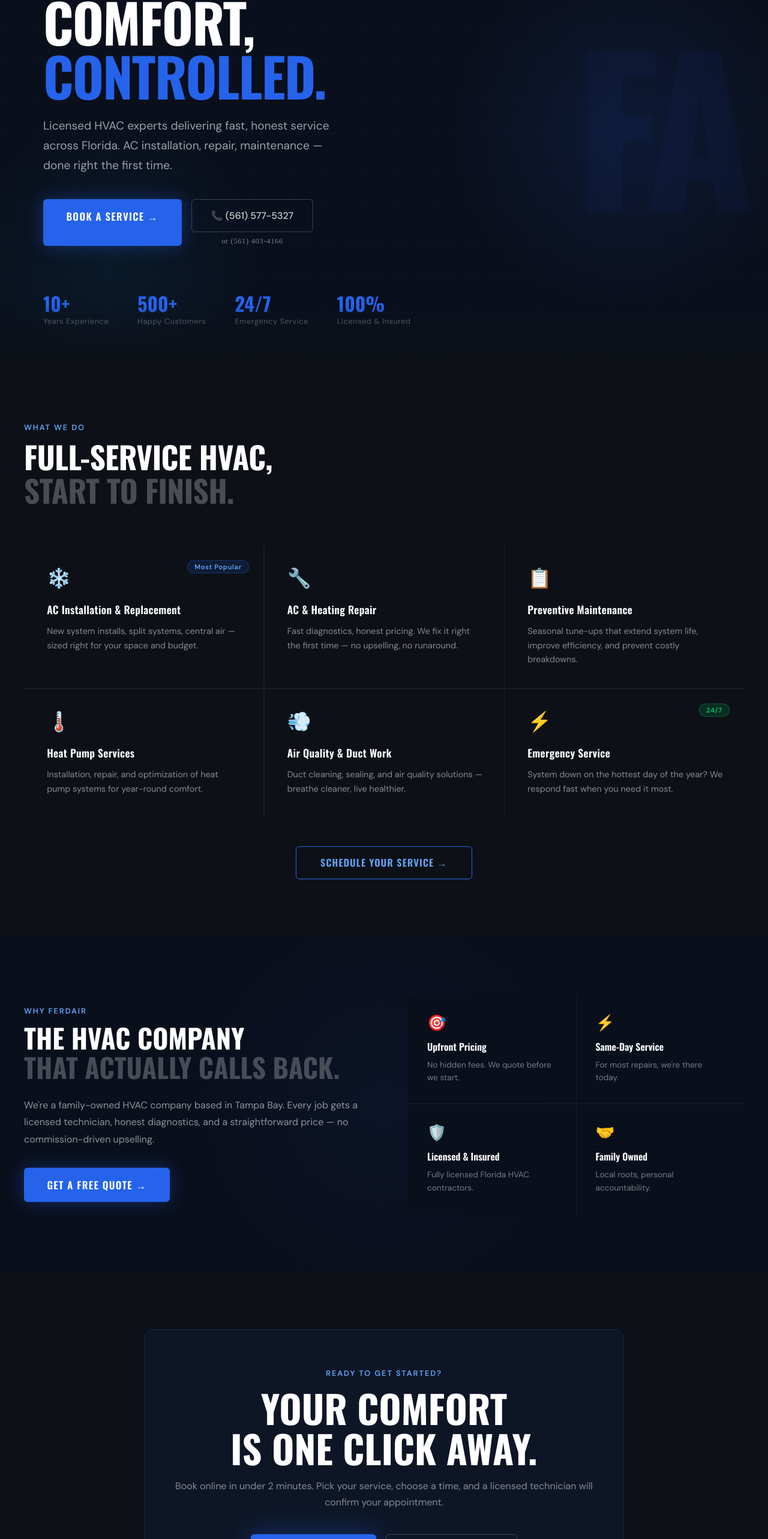
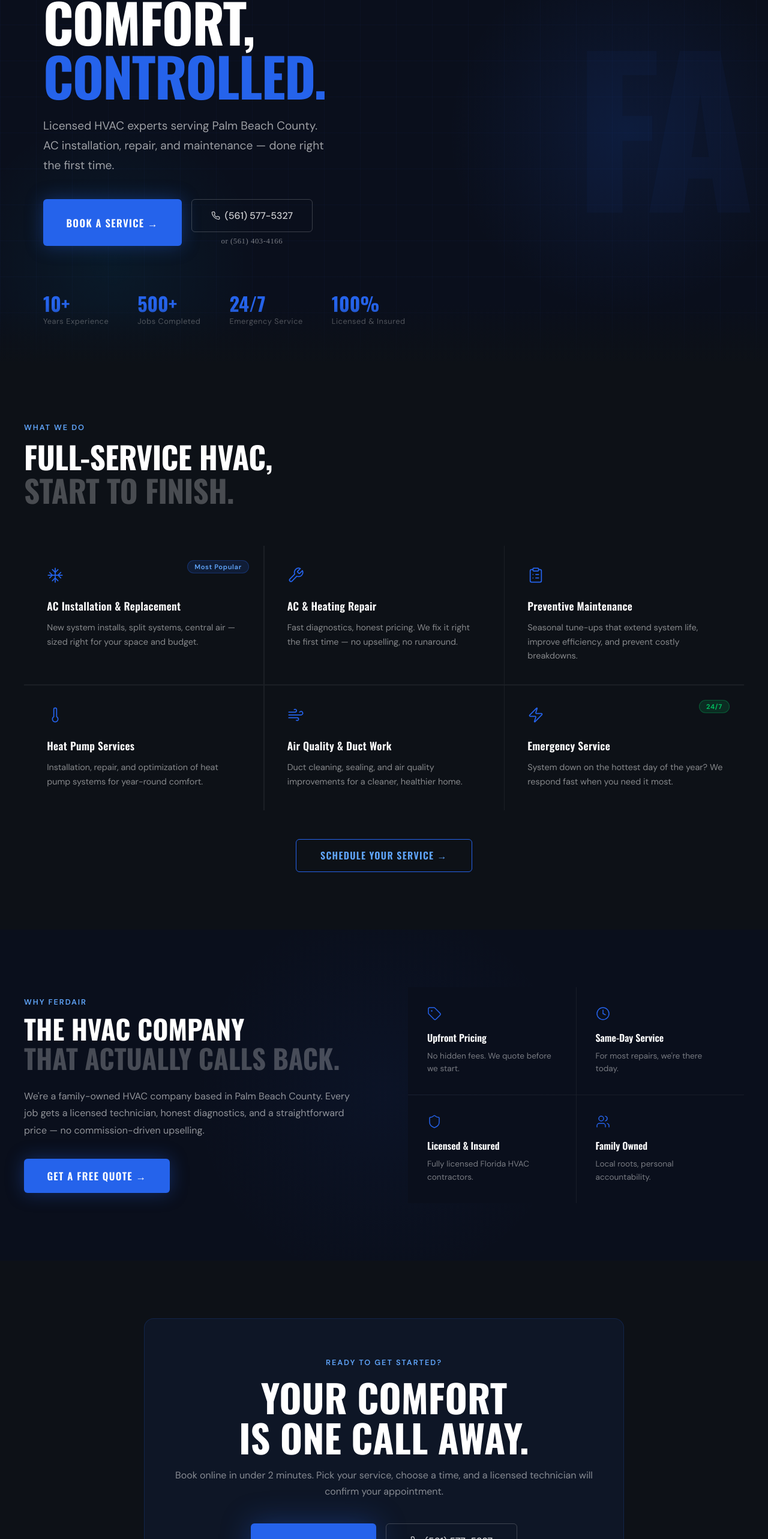
Before and after one commit to BrianEstime1/hvac-frontend, a React (Vite) app in the folder client/: page / in a window 1280 px wide. Shown: the part 199-2765 px from the top of the page at 60% size. Built offline with nearby package versions, Linux system fonts and the light colour scheme; no server answers.

Commit message:
Refine landing page: replace emojis with icons, fix copy, improve local SEO

```diff
--- a/client/src/pages/landing.tsx
+++ b/client/src/pages/landing.tsx
@@ -1,4 +1,5 @@
 import { useState, useEffect, useRef } from "react";
+import { Snowflake, Wrench, ClipboardList, Thermometer, Wind, Zap, Tag, Clock, Shield, Users, Phone } from "lucide-react";
 
 function useReveal(threshold = 0.12) {
   const ref = useRef<HTMLDivElement>(null);
@@ -17,26 +18,26 @@ function useReveal(threshold = 0.12) {
 }
 
 const SERVICES = [
-  { icon: "❄️", title: "AC Installation & Replacement", desc: "New system installs, split systems, central air — sized right for your space and budget.", badge: "Most Popular" },
-  { icon: "🔧", title: "AC & Heating Repair", desc: "Fast diagnostics, honest pricing. We fix it right the first time — no upselling, no runaround." },
-  { icon: "📋", title: "Preventive Maintenance", desc: "Seasonal tune-ups that extend system life, improve efficiency, and prevent costly breakdowns." },
-  { icon: "🌡️", title: "Heat Pump Services", desc: "Installation, repair, and optimization of heat pump systems for year-round comfort." },
-  { icon: "💨", title: "Air Quality & Duct Work", desc: "Duct cleaning, sealing, and air quality solutions — breathe cleaner, live healthier." },
-  { icon: "⚡", title: "Emergency Service", desc: "System down on the hottest day of the year? We respond fast when you need it most.", badge: "24/7" },
+  { Icon: Snowflake, title: "AC Installation & Replacement", desc: "New system installs, split systems, central air — sized right for your space and budget.", badge: "Most Popular" },
+  { Icon: Wrench, title: "AC & Heating Repair", desc: "Fast diagnostics, honest pricing. We fix it right the first time — no upselling, no runaround." },
+  { Icon: ClipboardList, title: "Preventive Maintenance", desc: "Seasonal tune-ups that extend system life, improve efficiency, and prevent costly breakdowns." },
+  { Icon: Thermometer, title: "Heat Pump Services", desc: "Installation, repair, and optimization of heat pump systems for year-round comfort." },
+  { Icon: Wind, title: "Air Quality & Duct Work", desc: "Duct cleaning, sealing, and air quality improvements for a cleaner, healthier home." },
+  { Icon: Zap, title: "Emergency Service", desc: "System down on the hottest day of the year? We respond fast when you need it most.", badge: "24/7" },
 ];
 
 const STATS = [
   { value: "10+", label: "Years Experience" },
-  { value: "500+", label: "Happy Customers" },
+  { value: "500+", label: "Jobs Completed" },
   { value: "24/7", label: "Emergency Service" },
   { value: "100%", label: "Licensed & Insured" },
 ];
 
 const WHY = [
-  { icon: "🎯", title: "Upfront Pricing", desc: "No hidden fees. We quote before we start." },
-  { icon: "⚡", title: "Same-Day Service", desc: "For most repairs, we're there today." },
-  { icon: "🛡️", title: "Licensed & Insured", desc: "Fully licensed Florida HVAC contractors." },
-  { icon: "🤝", title: "Family Owned", desc: "Local roots, personal accountability." },
+  { Icon: Tag, title: "Upfront Pricing", desc: "No hidden fees. We quote before we start." },
+  { Icon: Clock, title: "Same-Day Service", desc: "For most repairs, we're there today." },
+  { Icon: Shield, title: "Licensed & Insured", desc: "Fully licensed Florida HVAC contractors." },
+  { Icon: Users, title: "Family Owned", desc: "Local roots, personal accountability." },
 ];
 
 export default function LandingPage() {
@@ -61,7 +62,8 @@ export default function LandingPage() {
         html { scroll-behavior: smooth; }
         body { background: #0a0f1c; }
         .fa-btn-primary {
-          display: inline-block; background: #2563eb; color: #fff;
+          display: inline-flex; align-items: center; gap: 0.5rem;
+          background: #2563eb; color: #fff;
           padding: 1rem 2.4rem; border-radius: 6px; text-decoration: none;
           font-family: 'Oswald', sans-serif; font-weight: 600; font-size: 1.05rem;
           letter-spacing: 0.08em; transition: all 0.2s;
@@ -69,7 +71,8 @@ export default function LandingPage() {
         }
         .fa-btn-primary:hover { background: #1d4ed8; transform: translateY(-2px); box-shadow: 0 8px 40px rgba(37,99,235,0.45); }
         .fa-btn-outline {
-          display: inline-block; border: 1px solid rgba(255,255,255,0.2); color: rgba(255,255,255,0.8);
+          display: inline-flex; align-items: center; gap: 0.5rem;
+          border: 1px solid rgba(255,255,255,0.2); color: rgba(255,255,255,0.8);
           padding: 1rem 2rem; border-radius: 6px; text-decoration: none;
           font-family: 'DM Sans', sans-serif; font-weight: 500; font-size: 1rem; transition: all 0.2s;
         }
@@ -81,16 +84,18 @@ export default function LandingPage() {
           gap: 1.5px; background: rgba(255,255,255,0.06); }
         .why-grid { display: grid; grid-template-columns: 1fr 1fr; gap: 1px; background: rgba(255,255,255,0.06); }
         .why-card { background: #0a0f1c; padding: 2rem; }
+        .nav-mobile-btn { display: none; }
         @media (max-width: 768px) {
           .why-split { flex-direction: column !important; }
           .why-grid { grid-template-columns: 1fr; }
           .hero-btns { flex-direction: column; align-items: flex-start; }
           .stats-row { gap: 1.5rem !important; flex-wrap: wrap; }
-          .nav-links { display: none; }
+          .nav-links { display: none !important; }
+          .nav-mobile-btn { display: inline-flex !important; }
         }
       `}</style>
 
-      {/* ── NAV ── */}
+      {/* NAV */}
       <nav style={{
         position: "fixed", top: 0, left: 0, right: 0, zIndex: 100,
         transition: "all 0.3s ease",
@@ -116,25 +121,21 @@ export default function LandingPage() {
             Book Now
           </a>
         </div>
-        {/* Mobile Book Now */}
-        <a href="/book" className="fa-btn-primary nav-mobile-btn" style={{ padding: "0.55rem 1.2rem", fontSize: "0.85rem", display: "none" }}>
+        <a href="/book" className="fa-btn-primary nav-mobile-btn" style={{ padding: "0.55rem 1.2rem", fontSize: "0.85rem" }}>
           Book Now
         </a>
       </nav>
 
-      {/* ── HERO ── */}
+      {/* HERO */}
       <section style={{ minHeight: "100vh", display: "flex", alignItems: "center", position: "relative",
         overflow: "hidden", background: "#0a0f1c" }}>
-        {/* grid bg */}
         <div style={{ position: "absolute", inset: 0,
           backgroundImage: "linear-gradient(rgba(37,99,235,0.04) 1px, transparent 1px), linear-gradient(90deg, rgba(37,99,235,0.04) 1px, transparent 1px)",
           backgroundSize: "60px 60px" }} />
-        {/* glow */}
         <div style={{ position: "absolute", top: "15%", right: "-5%", width: "600px", height: "600px",
           borderRadius: "50%", background: "radial-gradient(circle, rgba(37,99,235,0.12) 0%, transparent 70%)", pointerEvents: "none" }} />
         <div style={{ position: "absolute", bottom: "-10%", left: "-5%", width: "500px", height: "500px",
           borderRadius: "50%", background: "radial-gradient(circle, rgba(0,200,255,0.06) 0%, transparent 70%)", pointerEvents: "none" }} />
-        {/* big bg letters */}
         <div style={{ position: "absolute", right: "3%", top: "50%", transform: "translateY(-50%)",
           fontFamily: "'Oswald', sans-serif", fontSize: "clamp(180px, 26vw, 360px)", fontWeight: 900,
           color: "rgba(37,99,235,0.04)", userSelect: "none", letterSpacing: "-0.05em", lineHeight: 1 }}>
@@ -142,7 +143,6 @@ export default function LandingPage() {
         </div>
 
         <div style={{ position: "relative", maxWidth: "1200px", margin: "0 auto", padding: "8rem 2rem 4rem", width: "100%" }}>
-          {/* pill */}
           <div style={{ display: "inline-flex", alignItems: "center", gap: "0.5rem",
             background: "rgba(37,99,235,0.1)", border: "1px solid rgba(37,99,235,0.3)",
             borderRadius: "100px", padding: "0.35rem 1rem", marginBottom: "2rem",
@@ -150,7 +150,7 @@ export default function LandingPage() {
             transition: "all 0.6s ease" }}>
             <span style={{ width: 8, height: 8, borderRadius: "50%", background: "#2563eb", display: "inline-block" }} />
             <span style={{ fontFamily: "'DM Sans', sans-serif", fontSize: "0.8rem", color: "#60a5fa",
-              letterSpacing: "0.08em", fontWeight: 600 }}>SERVING FLORIDA</span>
+              letterSpacing: "0.08em", fontWeight: 600 }}>PALM BEACH COUNTY, FL</span>
           </div>
 
           <h1 style={{ fontFamily: "'Oswald', sans-serif", fontSize: "clamp(3rem, 7vw, 6.5rem)",
@@ -166,23 +166,25 @@ export default function LandingPage() {
             color: "rgba(255,255,255,0.6)", maxWidth: "480px", lineHeight: 1.7, marginBottom: "2.5rem",
             opacity: heroLoaded ? 1 : 0, transform: heroLoaded ? "translateY(0)" : "translateY(24px)",
             transition: "all 0.7s ease 0.2s" }}>
-            Licensed HVAC experts delivering fast, honest service across Florida.
-            AC installation, repair, maintenance — done right the first time.
+            Licensed HVAC experts serving Palm Beach County.
+            AC installation, repair, and maintenance — done right the first time.
           </p>
 
           <div className="hero-btns" style={{ display: "flex", gap: "1rem", flexWrap: "wrap",
             opacity: heroLoaded ? 1 : 0, transform: heroLoaded ? "translateY(0)" : "translateY(24px)",
             transition: "all 0.7s ease 0.3s" }}>
-            <a href="/book" className="fa-btn-primary">BOOK A SERVICE →</a>
+            <a href="/book" className="fa-btn-primary">BOOK A SERVICE &rarr;</a>
             <div style={{ display: "flex", flexDirection: "column", gap: "0.5rem" }}>
-              <a href="tel:+5615775327" className="fa-btn-outline" style={{ textAlign: "center" }}>📞 (561) 577-5327</a>
+              <a href="tel:+5615775327" className="fa-btn-outline" style={{ justifyContent: "center" }}>
+                <Phone size={15} />
+                (561) 577-5327
+              </a>
               <a href="tel:+15614034166" style={{ textAlign: "center", color: "rgba(255,255,255,0.45)", fontSize: "0.8rem", textDecoration: "none", letterSpacing: "0.04em" }}>
                 or (561) 403-4166
               </a>
             </div>
           </div>
 
-          {/* stats */}
           <div className="stats-row" style={{ display: "flex", gap: "3rem", marginTop: "5rem",
             opacity: heroLoaded ? 1 : 0, transition: "all 0.8s ease 0.5s" }}>
             {STATS.map(s => (
@@ -197,7 +199,7 @@ export default function LandingPage() {
           background: "linear-gradient(transparent, #0d1117)", pointerEvents: "none" }} />
       </section>
 
-      {/* ── SERVICES ── */}
+      {/* SERVICES */}
       <section id="services" style={{ background: "#0d1117", padding: "6rem 2rem" }}>
         <div ref={servicesReveal.ref} style={{ maxWidth: "1200px", margin: "0 auto" }}>
           <div style={{ marginBottom: "4rem", opacity: servicesReveal.visible ? 1 : 0,
@@ -228,7 +230,9 @@ export default function LandingPage() {
                     {s.badge}
                   </span>
                 )}
-                <div style={{ fontSize: "2rem", marginBottom: "1.25rem" }}>{s.icon}</div>
+                <div style={{ marginBottom: "1.25rem", color: "#2563eb" }}>
+                  <s.Icon size={28} strokeWidth={1.5} />
+                </div>
                 <h3 style={{ fontFamily: "'Oswald', sans-serif", fontSize: "1.1rem", fontWeight: 600,
                   color: "#fff", margin: "0 0 0.75rem", letterSpacing: "0.02em" }}>{s.title}</h3>
                 <p style={{ fontFamily: "'DM Sans', sans-serif", fontSize: "0.9rem",
@@ -245,20 +249,19 @@ export default function LandingPage() {
               letterSpacing: "0.08em", transition: "all 0.2s" }}
               onMouseEnter={e => { e.currentTarget.style.background = "#2563eb"; e.currentTarget.style.color = "#fff"; }}
               onMouseLeave={e => { e.currentTarget.style.background = "transparent"; e.currentTarget.style.color = "#60a5fa"; }}>
-              SCHEDULE YOUR SERVICE →
+              SCHEDULE YOUR SERVICE &rarr;
             </a>
           </div>
         </div>
       </section>
 
-      {/* ── WHY US ── */}
+      {/* WHY US */}
       <section id="about" style={{ background: "#0a0f1c", padding: "6rem 2rem", position: "relative", overflow: "hidden" }}>
         <div style={{ position: "absolute", top: "50%", left: "50%", transform: "translate(-50%,-50%)",
           width: "700px", height: "700px", borderRadius: "50%",
           background: "radial-gradient(circle, rgba(37,99,235,0.05) 0%, transparent 65%)", pointerEvents: "none" }} />
         <div ref={whyReveal.ref} style={{ maxWidth: "1200px", margin: "0 auto", position: "relative" }}>
           <div className="why-split" style={{ display: "flex", gap: "5rem", alignItems: "center" }}>
-            {/* left */}
             <div style={{ flex: 1, opacity: whyReveal.visible ? 1 : 0,
               transform: whyReveal.visible ? "translateX(0)" : "translateX(-30px)", transition: "all 0.7s ease" }}>
               <p style={{ fontFamily: "'DM Sans', sans-serif", fontSize: "0.8rem", color: "#60a5fa",
@@ -270,12 +273,11 @@ export default function LandingPage() {
               </h2>
               <p style={{ fontFamily: "'DM Sans', sans-serif", fontSize: "1rem", color: "rgba(255,255,255,0.55)",
                 lineHeight: 1.8, marginBottom: "2rem" }}>
-                We're a family-owned HVAC company based in Tampa Bay. Every job gets a licensed
+                We're a family-owned HVAC company based in Palm Beach County. Every job gets a licensed
                 technician, honest diagnostics, and a straightforward price — no commission-driven upselling.
               </p>
-              <a href="/book" className="fa-btn-primary">GET A FREE QUOTE →</a>
+              <a href="/book" className="fa-btn-primary">GET A FREE QUOTE &rarr;</a>
             </div>
-            {/* right */}
             <div style={{ flex: 1 }}>
               <div className="why-grid">
                 {WHY.map((p, i) => (
@@ -283,7 +285,9 @@ export default function LandingPage() {
                     opacity: whyReveal.visible ? 1 : 0,
                     transform: whyReveal.visible ? "translateY(0)" : "translateY(20px)",
                     transition: `all 0.6s ease ${0.15 + i * 0.1}s` }}>
-                    <div style={{ fontSize: "1.6rem", marginBottom: "0.75rem" }}>{p.icon}</div>
+                    <div style={{ marginBottom: "0.75rem", color: "#2563eb" }}>
+                      <p.Icon size={24} strokeWidth={1.5} />
+                    </div>
                     <h4 style={{ fontFamily: "'Oswald', sans-serif", fontSize: "1rem", fontWeight: 600,
                       color: "#fff", margin: "0 0 0.5rem" }}>{p.title}</h4>
                     <p style={{ fontFamily: "'DM Sans', sans-serif", fontSize: "0.85rem",
@@ -296,7 +300,7 @@ export default function LandingPage() {
         </div>
       </section>
 
-      {/* ── CTA ── */}
+      {/* CTA */}
       <section id="contact" style={{ background: "#0d1117", padding: "6rem 2rem" }}>
         <div ref={ctaReveal.ref} style={{ maxWidth: "800px", margin: "0 auto", textAlign: "center",
           opacity: ctaReveal.visible ? 1 : 0, transform: ctaReveal.visible ? "translateY(0)" : "translateY(30px)",
@@ -307,7 +311,7 @@ export default function LandingPage() {
               letterSpacing: "0.15em", fontWeight: 600, marginBottom: "1rem" }}>READY TO GET STARTED?</p>
             <h2 style={{ fontFamily: "'Oswald', sans-serif", fontSize: "clamp(2.2rem, 5vw, 4rem)",
               fontWeight: 700, color: "#fff", margin: "0 0 1rem", lineHeight: 1.05 }}>
-              YOUR COMFORT<br />IS ONE CLICK AWAY.
+              YOUR COMFORT<br />IS ONE CALL AWAY.
             </h2>
             <p style={{ fontFamily: "'DM Sans', sans-serif", fontSize: "1rem", color: "rgba(255,255,255,0.5)",
               lineHeight: 1.7, marginBottom: "2.5rem" }}>
@@ -316,10 +320,11 @@ export default function LandingPage() {
             </p>
             <div style={{ display: "flex", gap: "1rem", justifyContent: "center", flexWrap: "wrap" }}>
               <a href="/book" className="fa-btn-primary" style={{ fontSize: "1.1rem", padding: "1.1rem 3rem",
-                boxShadow: "0 0 50px rgba(37,99,235,0.35)" }}>BOOK NOW →</a>
+                boxShadow: "0 0 50px rgba(37,99,235,0.35)" }}>BOOK NOW &rarr;</a>
               <div style={{ display: "flex", flexDirection: "column", gap: "0.5rem", alignItems: "center" }}>
                 <a href="tel:+5615775327" className="fa-btn-outline" style={{ padding: "1.1rem 2.5rem" }}>
-                  📞 (561) 577-5327
+                  <Phone size={16} />
+                  (561) 577-5327
                 </a>
                 <a href="tel:+15614034166" style={{ color: "rgba(255,255,255,0.45)", fontSize: "0.8rem", textDecoration: "none", letterSpacing: "0.04em" }}>
                   or (561) 403-4166
@@ -330,18 +335,18 @@ export default function LandingPage() {
         </div>
       </section>
 
-      {/* ── FOOTER ── */}
+      {/* FOOTER */}
       <footer style={{ background: "#0a0f1c", borderTop: "1px solid rgba(255,255,255,0.06)", padding: "2rem 2rem" }}>
         <div style={{ maxWidth: "1200px", margin: "0 auto", display: "flex",
           alignItems: "center", justifyContent: "space-between", flexWrap: "wrap", gap: "1rem" }}>
           <span style={{ fontFamily: "'Oswald', sans-serif", fontSize: "1.2rem", fontWeight: 700, letterSpacing: "0.06em", color: "#fff" }}>
-          FERD<span style={{ color: "#2563eb" }}>AIR</span>
-        </span>
+            FERD<span style={{ color: "#2563eb" }}>AIR</span>
+          </span>
           <p style={{ fontFamily: "'DM Sans', sans-serif", fontSize: "0.8rem", color: "rgba(255,255,255,0.3)" }}>
-            © {new Date().getFullYear()} FerdAir HVAC LLC · Palm Beach, FL · Licensed & Insured
+            &copy; {new Date().getFullYear()} FerdAir HVAC LLC &middot; Palm Beach County, FL &middot; Licensed & Insured
           </p>
           <a href="/book" style={{ fontFamily: "'DM Sans', sans-serif", fontSize: "0.85rem",
-            color: "#60a5fa", textDecoration: "none", fontWeight: 600 }}>Book Service →</a>
+            color: "#60a5fa", textDecoration: "none", fontWeight: 600 }}>Book Service &rarr;</a>
         </div>
       </footer>
     </>
```
